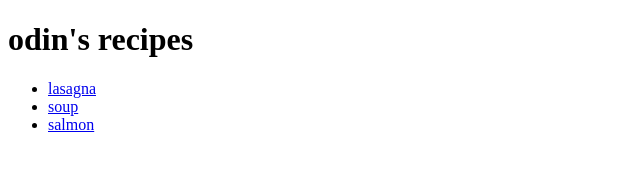
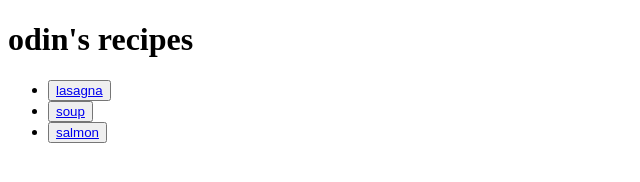
Before and after one commit to Namelezz-code/peters-recipes, a plain HTML site: page index.html in a window 1280 px wide. Shown: the whole page, without its empty margins (0-640 px from the left). Drawn offline with Linux system fonts and the light colour scheme.

Commit message:
edit index.html and recipes/salmon.html

```diff
--- a/index.html
+++ b/index.html
@@ -8,9 +8,9 @@
     <body>
         <h1>odin's recipes</h1>
         <ul>
-        <li><a href="recipes/lasagna.html">lasagna</a></li>
-        <li><a href="recipes/soup.html">soup</a></li>
-        <li><a href="recipes/salmon.html">salmon</a></li>
+       <li> <button><a href="recipes/lasagna.html">lasagna</a></button></li>
+        <li><button><a href="recipes/soup.html">soup</a></button></li>
+        <li><button><a href="recipes/salmon.html">salmon</a></button></li>
         </ul>
 
     </body>
```
Also changed, not shown: recipes/salmon.html (+1 -1 lines).
